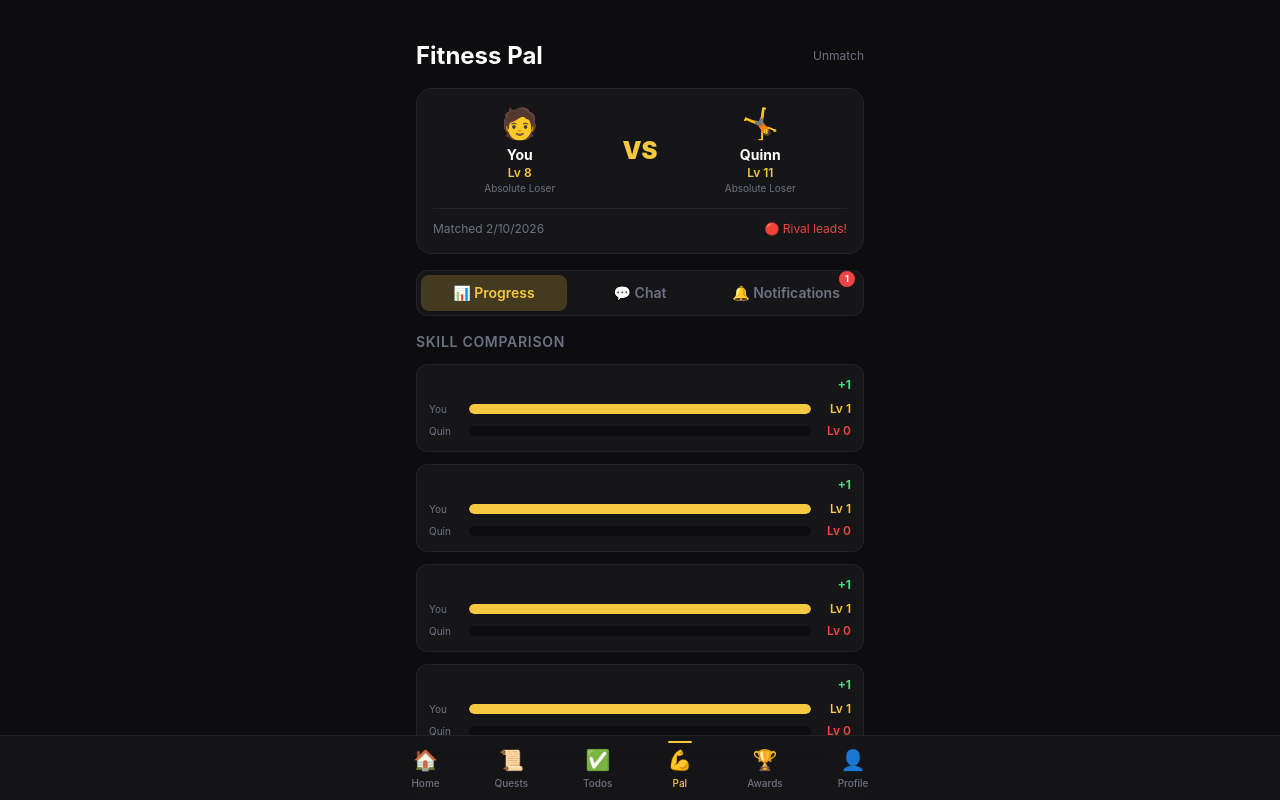
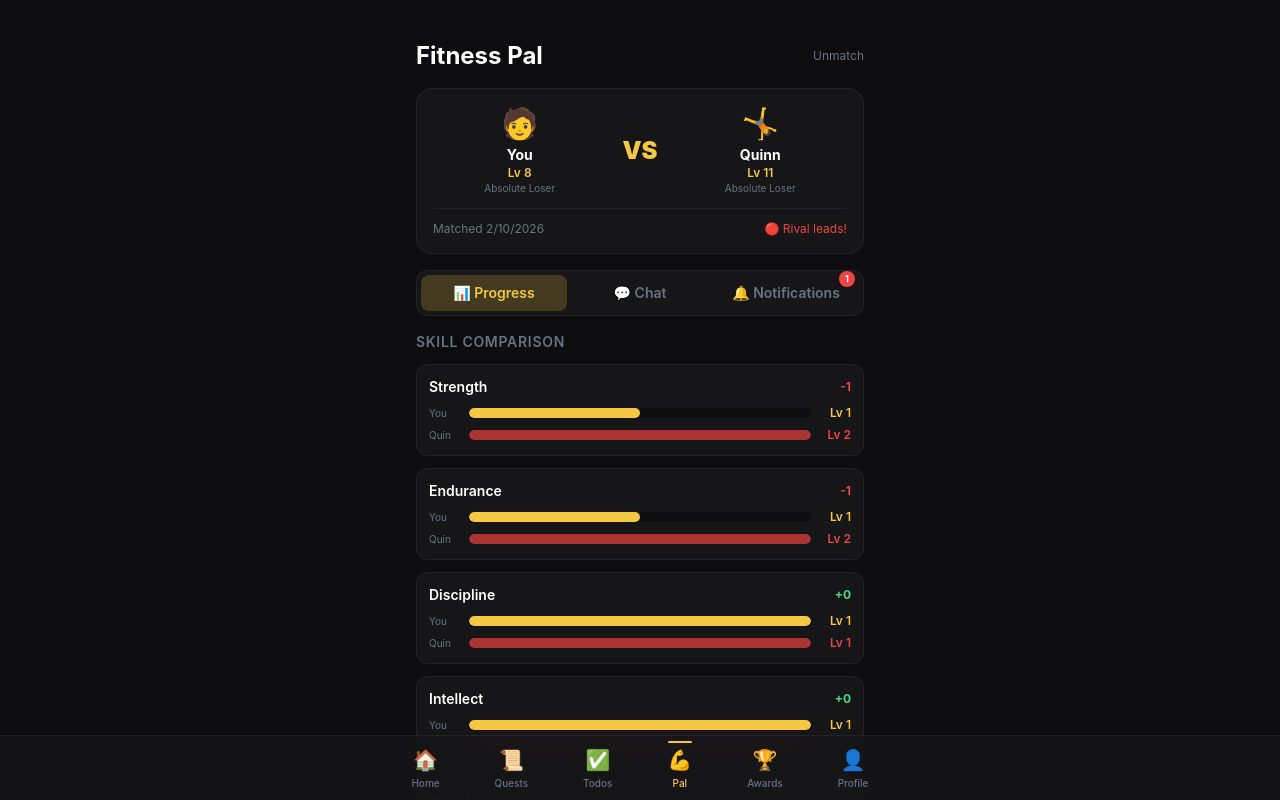
Before and after one commit to TilinInc/lifequest-react, a Next.js app: page /dashboard/fitness-pal in a window 1280 px wide. Both pictures are taken after a click on the button "💪 Find My Rival". Shown: the top 800 px of the page. Built offline with nearby package versions, Linux system fonts and the light colour scheme.

Commit message:
fix: use SKILL_DEFS lookup instead of skill.name for SkillState type compatibility

```diff
--- a/src/app/dashboard/fitness-pal/page.tsx
+++ b/src/app/dashboard/fitness-pal/page.tsx
@@ -390,7 +390,9 @@ export default function FitnessPalPage() {
             <h3 className="text-sm font-semibold text-text-muted uppercase tracking-wider">Skill Comparison</h3>
             {skills.map((skill, i) => {
               const yourLv = getLevel(skill.xp);
-              const rivalSkill = rival.skills.find(rs => rs.name === skill.name);
+              const skillDef = SKILL_DEFS.find(sd => sd.id === skill.id);
+              const skillName = skillDef?.name || skill.id;
+              const rivalSkill = rival.skills.find(rs => rs.name === skillName);
               const rivalLv = rivalSkill ? getLevel(rivalSkill.xp) : 0;
               const maxLv = Math.max(yourLv, rivalLv, 1);
               const you_pct = (yourLv / maxLv) * 100;
@@ -398,9 +400,9 @@ export default function FitnessPalPage() {
               const winning = yourLv >= rivalLv;
 
               return (
-                <div key={skill.name} className="bg-bg-secondary rounded-xl border border-border-subtle p-3">
+                <div key={skill.id} className="bg-bg-secondary rounded-xl border border-border-subtle p-3">
                   <div className="flex justify-between items-center mb-2">
-                    <span className="text-sm font-semibold text-text-primary">{skill.name}</span>
+                    <span className="text-sm font-semibold text-text-primary">{skillName}</span>
                     <span className={`text-xs font-bold ${winning ? 'text-green-400' : 'text-accent-red'}`}>
                       {winning ? '+' : ''}{yourLv - rivalLv}
                     </span>
```
